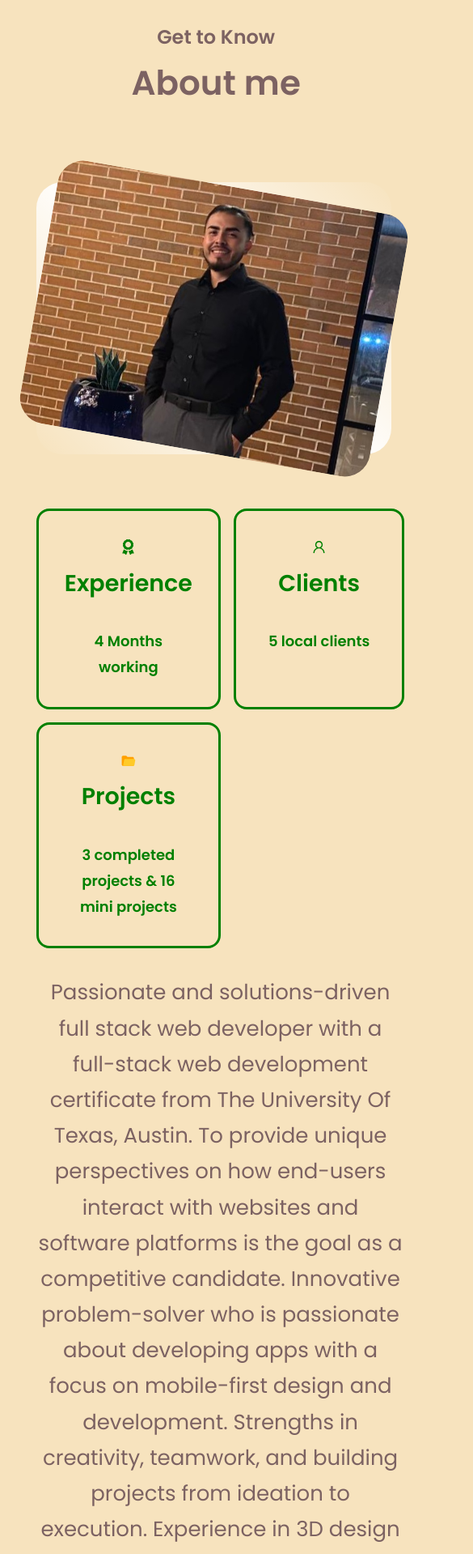
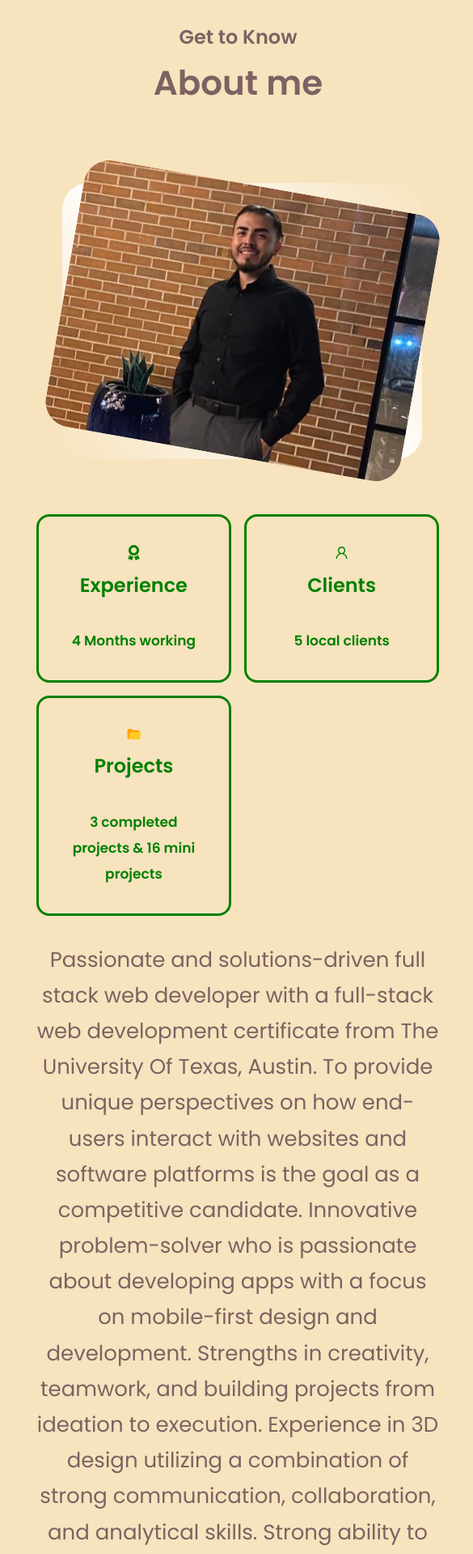
Before and after one commit to LilOTechGod/Who-I-am-portfolio, a React (Create React App) app: page / in a window 390 px wide. Shown: the part 813-2732 px from the top of the page at 81% size, 585 px wide, since content can reach past the window. Built offline with nearby package versions, Linux system fonts and the light colour scheme; a web font is replaced by a local one.

Commit message:
all media queries have been added, it looks amazing!

```diff
--- a/src/components/about/About.js
+++ b/src/components/about/About.js
@@ -46,6 +46,7 @@ const About = () => {
           </p>
 
           <a href='#contact' className='btn btn-primary' id="bigBtn1">Let's Connect!</a>
+
         </div>
       </div>
     </section>
--- a/src/components/about/about.css
+++ b/src/components/about/about.css
@@ -98,30 +98,45 @@ h1 {
    .about__container {
     grid-template-columns: 1fr;
     gap: 0;
-    margin: 15px 0rem 0rem 2.8rem
+    margin: 15px 0rem 0rem 2.8rem;
+    width: 102%;
    }
 
    .about__me {
-    width: 70%;
+    width: 61%;
     height: 62%;
-    margin: 5.3rem 0 -4rem 5.2rem;
+    margin: 5.3rem 0 -4rem 9rem;
    }
 
-   /* .about__content p {
-    margin: 1rem 0 1.5rem;
-   } */
+   .about__content p {
+    font-size: 33px;
+   }
 
    .subtitle {
     text-align: center;
     margin-top: 5rem;
+    width: 108%;
    }
 
    .subtitle h3{
-    font-size: 27px;
+    font-size: 30px;
    }
 
    .subtitle h1{
-    font-size: 49px;
+    font-size: 50px;
+   }
+
+   .about__card h4 {
+    font-size: 29px;
+   }
+
+   .about__card small {
+    font-size: 20px;
+   }
+
+   #bigBtn1 {
+    position: relative;
+    left: 300px;
    }
 
 }
@@ -129,13 +144,13 @@ h1 {
 /*====================== media queries (sm devices ==========*/
 @media screen and (max-width: 600px) {
     .about__me {
-        width: 90%;
-        margin: 1.3rem 0rem 0rem 0rem;
+        width: 84%;
+        margin: 1.3rem 0rem 0rem 2rem;
         height: 73%;
     }
 
     .about__container {
-        width: 125%;
+        width: 136%;
         align-items: center;
         justify-content: center;
     }
@@ -156,7 +171,7 @@ h1 {
     }
 
     .subtitle {
-        width: 137%;
+        width: 151%;
         justify-content: center;
         align-items: center;
         text-align: center;
@@ -174,4 +189,12 @@ h1 {
         position: relative;
         left: -23px;
        }
+
+       .about__card h4 {
+        font-size: 24px;
+       }
+
+       .about__card small {
+        font-size: 17px;
+       }
 }
--- a/src/components/contact/contact.css
+++ b/src/components/contact/contact.css
@@ -87,25 +87,32 @@ form button {
     .container.contact_container {
         grid-template-columns: 1fr;
         gap: 2rem;
+        width: 108%;
     }
 
     form {
-        margin: 5rem 1rem 1rem 1rem;
+        justify-content: center;
+        align-items: center;
+        width: 89%;
     }
  }
 
  /*====================== media queries (sm devices ==========*/
  @media screen and (max-width: 600px) {
     .container.contact_container {
-        width: 137%;
+        width: 152%;
         justify-content: center;
         align-items: center;
     }
 
     form {
-        width: 130%;
+        width: 131%;
         justify-content: center;
         align-items: center;
     }
 
+    form div button {
+        margin-bottom: 25px;
+    }
+
 }
--- a/src/components/experience/experience.css
+++ b/src/components/experience/experience.css
@@ -61,6 +61,7 @@ div small {
 @media screen and (max-width: 1024px) {
    .experience__container {
     grid-template-columns: 1fr;
+    width: 98%;
    }
 
    .experience__container > div {
@@ -78,13 +79,25 @@ div small {
     margin-top: 1rem;
    }
 
+   .subtitle h2 {
+    font-size: 37px;
+}
+
+    .experience__details h4 {
+        font-size: 30px;
+    }
+
+    .experience__details small {
+        font-size: 23px;
+    }
+
  }
 
  /*====================== media queries (sm devices ==========*/
  @media screen and (max-width: 600px) {
     .experience__container {
         gap: 1.5rem;
-        width: 113%;
+        width: 127%;
         align-items: center;
         justify-content: center;
     }
--- a/src/components/footer/Footer.js
+++ b/src/components/footer/Footer.js
@@ -3,6 +3,7 @@ import './footer.css'
 
 const Footer = () => {
   return (
+    <div className='fullFooter'>
     <footer>
       <a href='#' className='footer_logo'>Oscar Perez~Hernandez</a>
 
@@ -27,6 +28,7 @@ THE SOFTWARE IS PROVIDED "AS IS", WITHOUT WARRANTY OF ANY KIND, EXPRESS OR IMPLI
       </div>
 
     </footer>
+    </div>
   )
 }
 
--- a/src/components/footer/footer.css
+++ b/src/components/footer/footer.css
@@ -32,6 +32,7 @@ footer a:hover {
 
 .footer_copyright h5 {
     color: white;
+    padding: 0px 12px;
 }
 
 @media screen and (max-width: 600px) {
@@ -42,6 +43,17 @@ footer a:hover {
 
     footer {
         margin: 0rem 0rem 0% 0rem;
-        width: 137%;
+        width: 140%;
     }
 }
+
+@media screen and (max-width: 1024px) {
+    .fullFooter {
+        width: 108%;
+    }
+
+    footer a {
+        position: relative;
+        left: 10px;
+    }
+}
--- a/src/components/header/header.css
+++ b/src/components/header/header.css
@@ -14,7 +14,7 @@ header {
 
 .header__container {
     text-align: center;
-    height:96%;
+    height:89%;
     position: relative;
     color: rgb(124, 98, 98);
 }
@@ -60,7 +60,7 @@ header {
 /* ===================== me ============== */
 .me {
     width: 20rem;
-    height: 33rem;
+    height: 24rem;
     position: absolute;
     left: calc(50% - 10rem);
     margin-top: 1.2rem;
@@ -70,14 +70,14 @@ header {
 }
 
 .me img {
-    height: 384px;
+    height: 382px;
 }
 
 /* ===================== scroll down ============== */
 
 .scroll__down{
     position: absolute;
-    right: 5px;
+    right: 10px;
     bottom: 5rem;
     transform: rotate(90deg);
     font-weight: 300;
@@ -88,7 +88,9 @@ header {
 /*====================== media queries (md devices ==========*/
 @media screen and (max-width: 1024px) {
     header {
-        height: 93vh;
+        height: 76vh;
+        margin-top: 30px;
+        width: 108%
 }
 
 #bigBtn {
@@ -111,7 +113,7 @@ header {
     header {
         height: 88vh;
         font-size: 19px;
-        width: 137%;
+        width: 152%;
         align-items: center;
         justify-content: center;
         margin-top: 1rem;
@@ -138,3 +140,15 @@ header {
     }
 
 }
+
+@media screen and (min-width: 992px) {
+    .header__container {
+        margin-bottom: 480px;
+        margin-top: 1rem;
+    }
+
+    .header__socials,
+    .scroll__down {
+        top: 525px;
+}
+}
--- a/src/components/portfolio/portfolio.css
+++ b/src/components/portfolio/portfolio.css
@@ -40,6 +40,7 @@
     .portfolio_container {
         grid-template-columns: 1fr 1fr;
         gap: 1.2rem;
+        width: 98%;
     }
 }
 
@@ -48,7 +49,7 @@
     .portfolio_container {
         grid-template-columns: 1fr;
         gap: 2rem;
-        width: 113%;
+        width: 127%;
         align-items: center;
         justify-content: center;
     }
--- a/src/components/services/services.css
+++ b/src/components/services/services.css
@@ -59,10 +59,24 @@
 @media screen and (max-width: 1024px) {
     .services_container {
         grid-template-columns: 1fr 1fr;
+        width: 101%;
     }
 
     .service {
         height: auto;
+    }
+
+    .service_list li {
+        font-size: 40px;
+    }
+
+    .service_list p {
+        font-size: 35px;
+        font-weight: 500;
+    }
+
+    .service_head h3 {
+        font-size: 39px;
     }
 }
 
@@ -71,7 +85,7 @@
         .services_container {
             grid-template-columns: 1fr;
             gap: 1.5rem;
-            width: 120%;
+            width: 136%;
             align-items: center;
             justify-content: center;
         }
```
